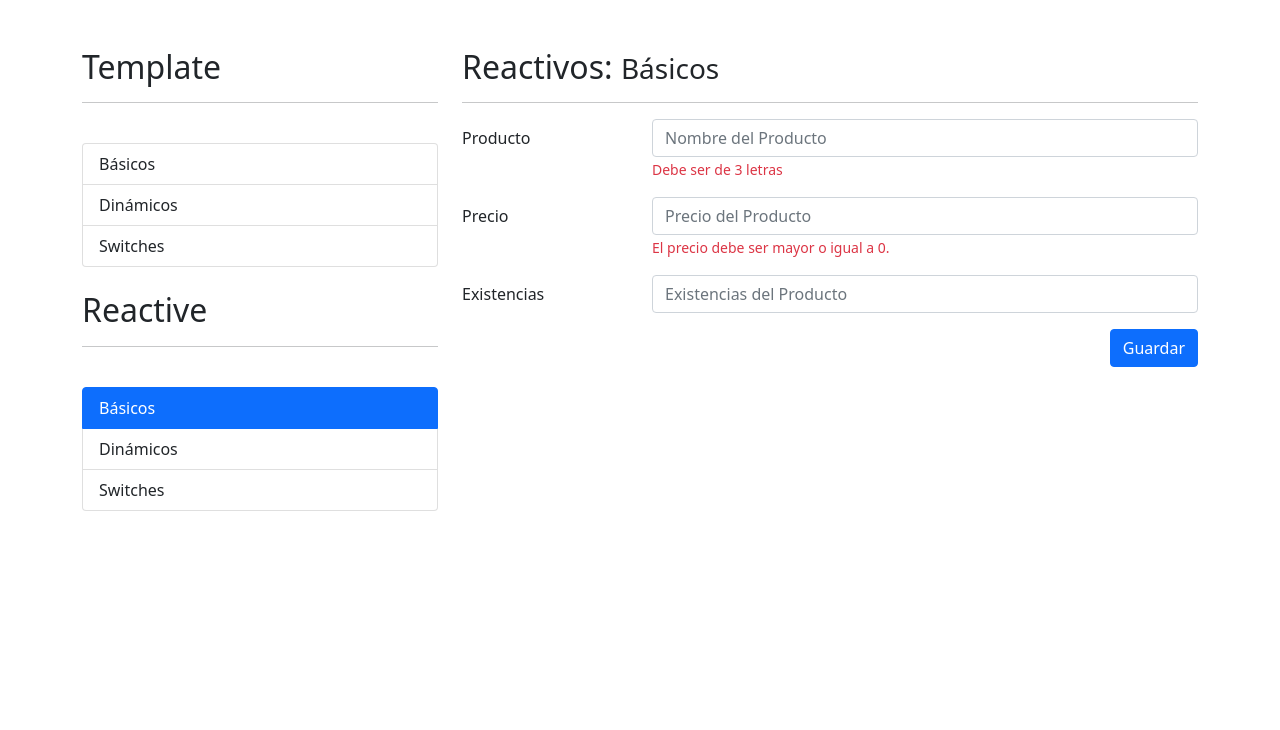
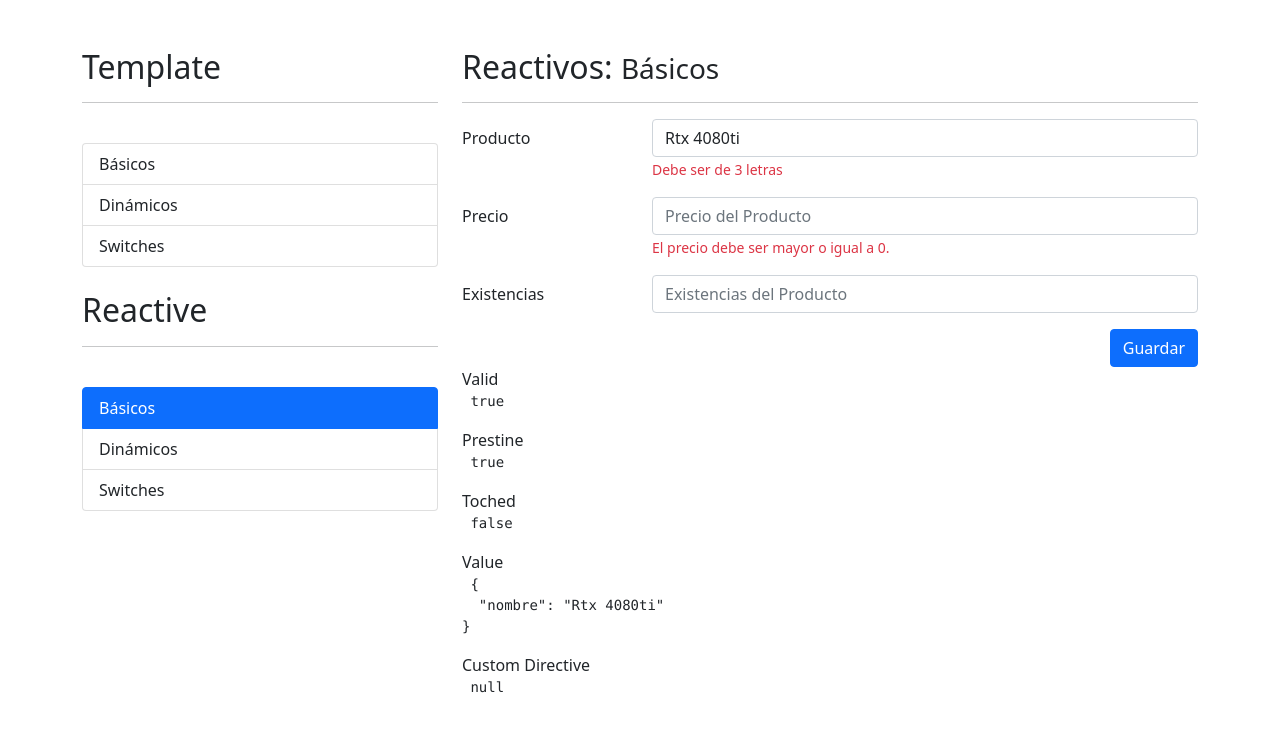
Before and after one commit to pabalvarezs/formulariosApp-Angular, an Angular app: page /reactive/basicos in a window 1280 px wide. Shown: the top 730 px of the page. Built offline with nearby package versions, Linux system fonts and the light colour scheme.

Commit message:
seccion 17 clase 248

```diff
--- a/src/app/reactive/basicos/basicos.component.html
+++ b/src/app/reactive/basicos/basicos.component.html
@@ -3,14 +3,15 @@
 
 <div class="row ">
     <div class="col">
-        <form autocomplete="off">
+        <form autocomplete="off" [formGroup] = "miFormulario">
             <!-- Producto -->
             <div class="mb-3 row">
                 <label class="col-sm-3 col-form-label">Producto</label>
                 <div class="col-sm-9">
                     <input type="text"
                             class="form-control"
-                            placeholder="Nombre del Producto">
+                            placeholder="Nombre del Producto"
+                            formControlName="nombre">
                     <span   class="form-text text-danger"
                             >
                         Debe ser de 3 letras
@@ -55,7 +56,7 @@
     </div>
 </div>
 
-<!-- <div class="row">
+<div class="row">
     <div class="col">
         <span>Valid</span>
         <pre> {{ miFormulario.valid  }}</pre>
@@ -68,4 +69,4 @@
         <span>Custom Directive</span>
         <pre> {{ miFormulario.controls.existencias?.errors | json  }}</pre>
     </div>
-</div> -->
+</div>
--- a/src/app/reactive/basicos/basicos.component.ts
+++ b/src/app/reactive/basicos/basicos.component.ts
@@ -1,4 +1,5 @@
-import { Component, OnInit } from '@angular/core';
+import { Component } from '@angular/core';
+import { FormControl, FormGroup } from '@angular/forms';
 
 @Component({
   selector: 'app-basicos',
@@ -6,12 +7,15 @@ import { Component, OnInit } from '@angular/core';
   styles: [
   ]
 })
-export class BasicosComponent implements OnInit {
+export class BasicosComponent {
+
+  miFormulario : FormGroup = new FormGroup({
+    'nombre': new FormControl('Rtx 4080ti')
+  });
 
   constructor() { }
 
-  ngOnInit(): void {
-  }
+
 
 
 }
--- a/src/app/reactive/reactive.module.ts
+++ b/src/app/reactive/reactive.module.ts
@@ -1,7 +1,8 @@
 import { NgModule } from '@angular/core';
 import { CommonModule } from '@angular/common';
+import { ReactiveFormsModule } from '@angular/forms';
+import { ReactiveRoutingModule } from './reactive-routing.module';
 
-import { ReactiveRoutingModule } from './reactive-routing.module';
 import { BasicosComponent } from './basicos/basicos.component';
 import { DinamicosComponent } from './dinamicos/dinamicos.component';
 import { SwitchesComponent } from './switches/switches.component';
@@ -15,7 +16,8 @@ import { SwitchesComponent } from './switches/switches.component';
   ],
   imports: [
     CommonModule,
-    ReactiveRoutingModule
+    ReactiveRoutingModule,
+    ReactiveFormsModule
   ]
 })
 export class ReactiveModule { }
```
